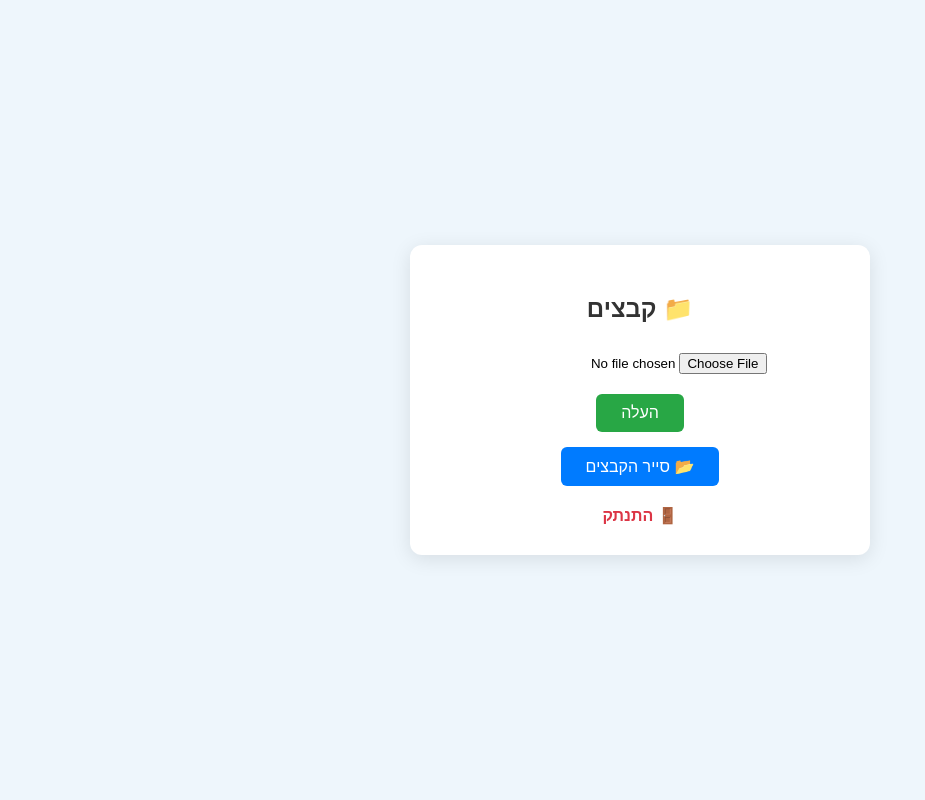
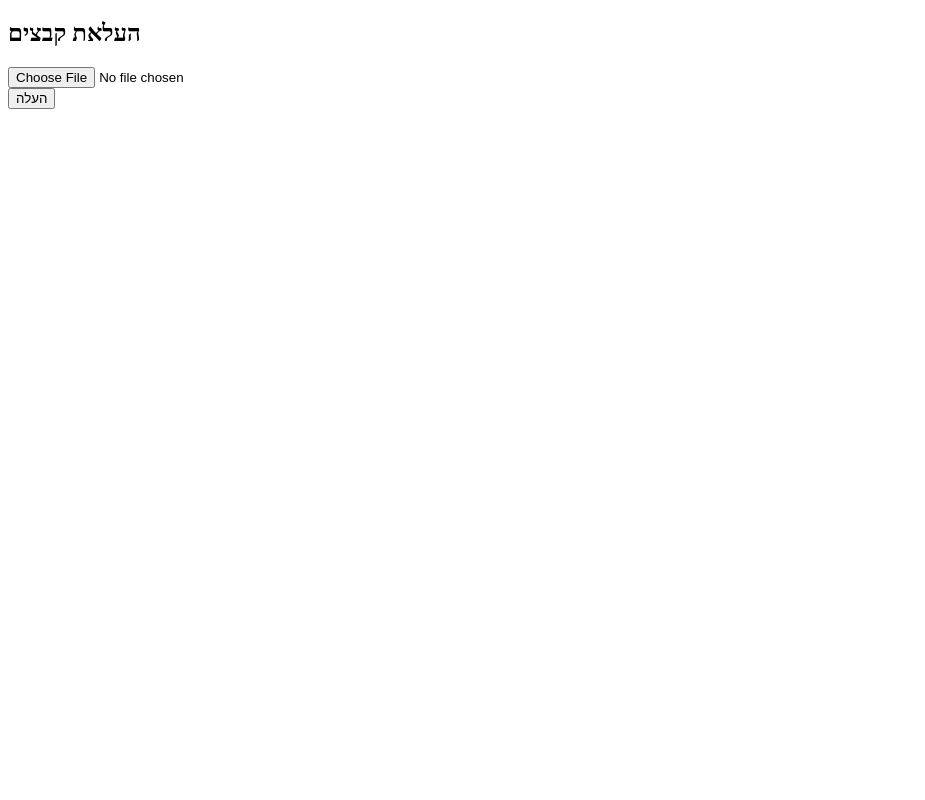
Before and after one commit to nirstore/nirstore, a Flask app: page / in a window 1280 px wide. Shown: the whole page, without its empty margins (0-925 px from the left). Run offline with Flask 3, Linux system fonts and the light colour scheme.

Commit message:
Add files via upload

```diff
--- a/templates/upload.html
+++ b/templates/upload.html
@@ -1,101 +1,16 @@
 <!doctype html>
-<html lang="he" dir="rtl">
-<head>
-  <meta charset="UTF-8">
-  <title>ניהול קבצים</title>
-  <style>
-    body {
-      font-family: Arial, sans-serif;
-      background: #eef6fc;
-      display: flex;
-      justify-content: center;
-      align-items: center;
-      height: 100vh;
-      margin: 0;
-    }
-    .container {
-      background: white;
-      padding: 30px;
-      border-radius: 12px;
-      box-shadow: 0 4px 20px rgba(0,0,0,0.1);
-      text-align: center;
-      width: 90%;
-      max-width: 400px;
-    }
-    h2 {
-      margin-bottom: 20px;
-      color: #333;
-    }
-    input[type="file"] {
-      margin: 10px 0;
-    }
-    button {
-      background-color: #28a745;
-      color: white;
-      border: none;
-      padding: 10px 25px;
-      margin-top: 10px;
-      font-size: 16px;
-      border-radius: 6px;
-      cursor: pointer;
-    }
-    button:hover {
-      background-color: #218838;
-    }
-    .secondary-btn {
-      background-color: #007bff;
-      margin-top: 15px;
-    }
-    .secondary-btn:hover {
-      background-color: #0069d9;
-    }
-    .logout {
-      margin-top: 20px;
-      display: inline-block;
-      color: #dc3545;
-      text-decoration: none;
-      font-weight: bold;
-    }
-    ul {
-      text-align: right;
-      padding-right: 0;
-      list-style: none;
-    }
-    li {
-      margin: 8px 0;
-    }
-    .message {
-      color: #dc3545;
-      margin-bottom: 10px;
-    }
-  </style>
-</head>
+<html lang="he">
+<head><meta charset="UTF-8"><title>העלאת קבצים</title></head>
 <body>
-  <div class="container">
-    <h2>📁 קבצים</h2>
-
-    {% with messages = get_flashed_messages() %}
-      {% if messages %}
-        <div class="message">
-          {% for msg in messages %}
-            <p>{{ msg }}</p>
-          {% endfor %}
-        </div>
-      {% endif %}
-    {% endwith %}
-
-    <form method="post" enctype="multipart/form-data">
-      <input type="file" name="file">
-      <br>
-      <button type="submit">העלה</button>
-    </form>
-
-    <a href="{{ url_for('list_files') }}">
-      <button class="secondary-btn">📂 סייר הקבצים</button>
-    </a>
-
-    <br>
-    <a href="{{ url_for('logout') }}" class="logout">🚪 התנתק</a>
-  </div>
+  <h2>העלאת קבצים</h2>
+  <form method="post" enctype="multipart/form-data">
+    <input type="file" name="file"><br>
+    <button type="submit">העלה</button>
+  </form>
+  {% with messages = get_flashed_messages() %}
+    {% if messages %}
+      <ul>{% for msg in messages %}<li>{{ msg }}</li>{% endfor %}</ul>
+    {% endif %}
+  {% endwith %}
 </body>
 </html>
```
